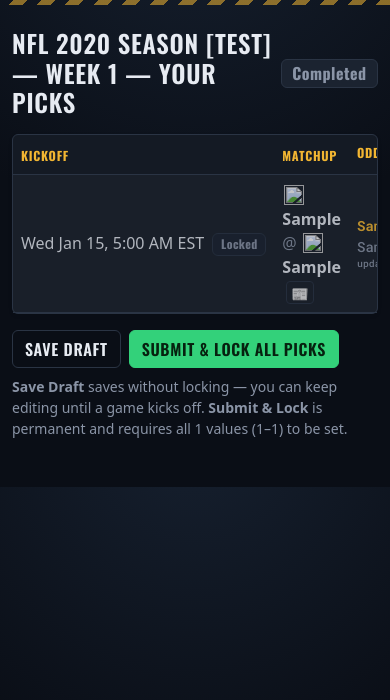
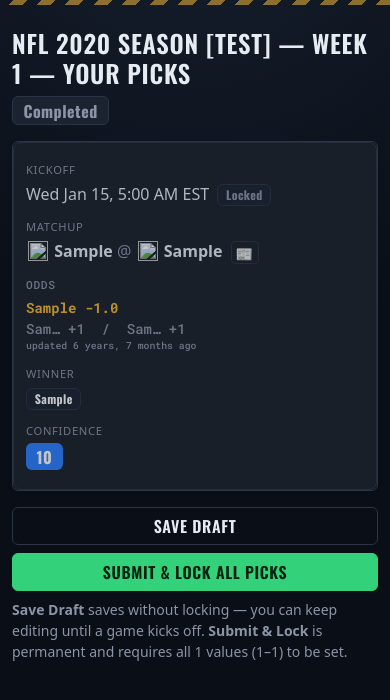
Before and after one commit to Copingouin/Football_Pool, a Django app: page /week/1/picks/ in a window 390 px wide. Shown: the part 56-756 px from the top of the page. Run offline with Django 5.2, Linux system fonts and the light colour scheme; a user stored in the database is signed in; tables that the repository leaves empty hold one stand-in row (values such as "Sample post"); parts of the project's set-up code (start-up, migrations or seed data) failed here and were passed over; some libraries are stand-ins or nearby versions.

Commit message:
responsive + confidence select box

```diff
--- a/nfl_pool/pool/templates/pool/base.html
+++ b/nfl_pool/pool/templates/pool/base.html
@@ -221,6 +221,31 @@
     @media (prefers-reduced-motion: reduce) {
       .highlights-ticker-content { animation: none; overflow-x: auto; }
     }
+
+    /* --- Mobile ergonomics --- */
+    .table-responsive { -webkit-overflow-scrolling: touch; }
+
+    @media (max-width: 767.98px) {
+      /* Card-ized tables: opt in with .table-mobile-cards. Each <td> needs
+         data-label so its column heading still shows next to the value. */
+      .table-mobile-cards thead { display: none; }
+      .table-mobile-cards, .table-mobile-cards tbody,
+      .table-mobile-cards tr, .table-mobile-cards td { display: block; width: 100%; }
+      .table-mobile-cards tr {
+        margin-bottom: .9rem; border: 1px solid var(--nfl-border); border-radius: .5rem;
+        padding: .75rem; background-color: var(--nfl-surface-2);
+      }
+      .table-mobile-cards tr:last-child { margin-bottom: 0; }
+      .table-mobile-cards td {
+        border: none !important; padding: .4rem 0 !important;
+        background-color: transparent !important;
+      }
+      .table-mobile-cards td:empty { display: none; }
+      .table-mobile-cards td[data-label]::before {
+        content: attr(data-label); display: block; font-size: .7rem;
+        text-transform: uppercase; letter-spacing: .06em; color: var(--nfl-muted); margin-bottom: .2rem;
+      }
+    }
   </style>
 </head>
 <body>
--- a/nfl_pool/pool/templates/pool/leaderboard.html
+++ b/nfl_pool/pool/templates/pool/leaderboard.html
@@ -4,7 +4,7 @@
 {% block title %}Leaderboard — NFL Pool{% endblock %}
 
 {% block content %}
-<div class="d-flex justify-content-between align-items-center mb-3">
+<div class="d-flex flex-wrap justify-content-between align-items-center gap-2 mb-3">
   <h2 class="mb-0">Leaderboard</h2>
   {% if current_week %}
     <span class="badge bg-secondary fs-6">{{ current_week }}</span>
--- a/nfl_pool/pool/templates/pool/picks.html
+++ b/nfl_pool/pool/templates/pool/picks.html
@@ -4,7 +4,7 @@
 {% block title %}Week {{ week.week_number }} Picks — NFL Pool{% endblock %}
 
 {% block content %}
-<div class="d-flex justify-content-between align-items-center mb-3">
+<div class="d-flex flex-wrap justify-content-between align-items-center gap-2 mb-3">
   <h2 class="mb-0">{{ week }} — Your Picks</h2>
   <span class="badge fs-6
     {% if week.display_status == 'open' %}bg-success
@@ -45,7 +45,8 @@
 
   <div class="card shadow-sm">
     <div class="table-responsive">
-      <table class="table align-middle mb-0" id="picks-table">
+      <table class="table align-middle mb-0 table-mobile-cards" id="picks-table"
+             data-locked-confidences="{{ locked_confidence_points|join:',' }}">
         <thead class="table-dark">
           <tr>
             <th>Kickoff</th>
@@ -81,14 +82,14 @@
             <tr class="pick-row {% if game_locked %}locked{% endif %}"
                 data-game-id="{{ game.id }}">
 
-              <td class="text-nowrap">
+              <td class="text-nowrap" data-label="Kickoff">
                 {{ game.kickoff|date:"D M j, g:i A T" }}
                 {% if game_locked %}
                   <span class="badge bg-secondary ms-1">Locked</span>
                 {% endif %}
               </td>
 
-              <td>
+              <td data-label="Matchup">
                 <img src="{{ game.away_team|team_logo }}" alt="" class="team-logo" loading="lazy">
                 <strong>{{ game.away_team }}</strong>
                 <span class="text-muted"> @ </span>
@@ -106,7 +107,7 @@
               </td>
 
               {# Odds column #}
-              <td class="text-nowrap small odds-figure">
+              <td class="text-nowrap small odds-figure" data-label="Odds">
                 {% if game.has_odds %}
                   {% if game.home_spread is not None %}
                     <div class="fw-semibold" style="color: var(--nfl-gold);">{{ game.spread_display }}</div>
@@ -127,7 +128,7 @@
               </td>
 
               {# Winner column #}
-              <td>
+              <td data-label="Winner">
                 {% if game_locked or user_week_locked or previous_week_pending %}
                   {% if pick %}
                     <span class="badge bg-dark">
@@ -166,7 +167,7 @@
               </td>
 
               {# Confidence column #}
-              <td>
+              <td data-label="Confidence">
                 {% if game_locked or user_week_locked or previous_week_pending %}
                   {% if pick %}
                     <span class="badge bg-primary fs-6">{{ pick.confidence_points }}</span>
@@ -197,7 +198,7 @@
   </div>
 
   {% if not user_week_locked and not previous_week_pending %}
-    <div class="mt-3 d-flex gap-2 align-items-center flex-wrap">
+    <div class="mt-3 d-grid d-sm-flex gap-2 align-items-center">
       <button type="submit" name="_save" class="btn btn-outline-dark">
         Save Draft
       </button>
@@ -258,6 +259,33 @@
     timer = setInterval(tick, 1000);
   }
 
+  // Confidence values already spoken for by locked games (shown as a badge,
+  // not a select, so they never appear in the selects loop below).
+  const lockedConfidences = new Set(
+    (document.getElementById('picks-table')?.dataset.lockedConfidences || '')
+      .split(',').map(v => v.trim()).filter(Boolean)
+  );
+
+  // Hide/disable, in every select, any value already used by another select
+  // or by a locked game — so duplicates can't be picked in the first place.
+  function refreshConfidenceOptions() {
+    const selects = [...document.querySelectorAll('select.confidence-select')];
+    const allValues = selects.map(s => s.value);
+
+    selects.forEach((sel, i) => {
+      const usedElsewhere = new Set([
+        ...lockedConfidences,
+        ...allValues.filter((v, j) => j !== i && v !== ''),
+      ]);
+      [...sel.options].forEach(opt => {
+        if (opt.value === '') return;
+        const blocked = usedElsewhere.has(opt.value) && opt.value !== sel.value;
+        opt.hidden = blocked;
+        opt.disabled = blocked;
+      });
+    });
+  }
+
   function checkDuplicates() {
     const selects = [...document.querySelectorAll('select.confidence-select')];
     const values = selects.map(s => s.value).filter(v => v !== '' && v !== '—');
@@ -275,10 +303,14 @@
   }
 
   document.querySelectorAll('select.confidence-select').forEach(s => {
-    s.addEventListener('change', checkDuplicates);
+    s.addEventListener('change', () => {
+      refreshConfidenceOptions();
+      checkDuplicates();
+    });
   });
 
-  // Run on load to flag any pre-existing duplicates
+  // Run on load so pre-filled picks already narrow down the remaining options
+  refreshConfidenceOptions();
   checkDuplicates();
 
   // Warn before locking
--- a/nfl_pool/pool/templates/pool/results.html
+++ b/nfl_pool/pool/templates/pool/results.html
@@ -4,7 +4,7 @@
 {% block title %}Week {{ week.week_number }} Results — NFL Pool{% endblock %}
 
 {% block content %}
-<div class="d-flex justify-content-between align-items-center mb-3">
+<div class="d-flex flex-wrap justify-content-between align-items-center gap-2 mb-3">
   <h2 class="mb-0">{{ week }} — Results</h2>
   <a href="{% url 'pool:season' week.season.id %}" class="btn btn-outline-dark btn-sm">
     &larr; Standings
--- a/nfl_pool/pool/views.py
+++ b/nfl_pool/pool/views.py
@@ -283,6 +283,12 @@ def picks(request, week_id):
                 initial[f'confidence_{game.id}'] = pick.confidence_points
         form = PicksForm(initial=initial, week=week, locked_game_ids=locked_game_ids, user=request.user)
 
+    locked_confidence_points = [
+        existing_picks[g.id].confidence_points
+        for g in games
+        if g.id in locked_game_ids and g.id in existing_picks
+    ]
+
     context = {
         'week': week,
         'games': games,
@@ -294,6 +300,7 @@ def picks(request, week_id):
         'next_kickoff': next_kickoff,
         'now': now,
         'confidence_range': range(1, len(games) + 1),
+        'locked_confidence_points': locked_confidence_points,
         'enable_game_news': settings.ENABLE_GAME_NEWS,
     }
     return render(request, 'pool/picks.html', context)
```
